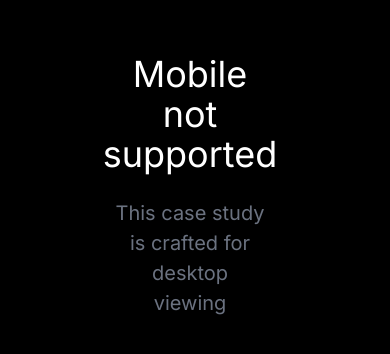
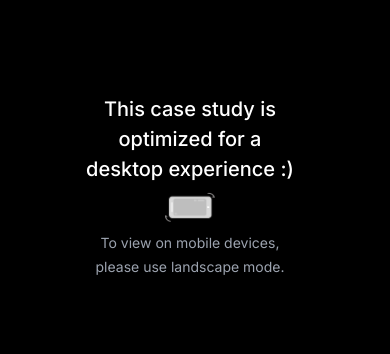
Before and after one commit to modusops/cursor-portfolio-2025, a Next.js app: page /project-lighten-design in a window 390 px wide. Shown: the part 236-590 px from the top of the page. Built offline with nearby package versions, Linux system fonts and the light colour scheme.

Commit message:
Update mobile design for case study pages
- Refine mobile view with improved layout and messaging
- Add mobile.png icon for better visual communication
- Update text to match Figma design specifications
- Improve user experience for mobile visitors

```diff
--- a/app/components/CaseStudyWrapper.tsx
+++ b/app/components/CaseStudyWrapper.tsx
@@ -1,6 +1,7 @@
 'use client';
 
 import { useEffect, useState } from 'react';
+import Image from 'next/image';
 
 interface CaseStudyWrapperProps {
   children: React.ReactNode;
@@ -30,18 +31,24 @@ export function CaseStudyWrapper({ children }: CaseStudyWrapperProps) {
 
   if (isMobile) {
     return (
-      <div className="min-h-screen bg-white dark:bg-black flex items-center justify-center px-16 transition-colors duration-200">
-        <div className="grid grid-cols-5 gap-0 w-full max-w-md">
-          <div className="col-span-1"></div>
-          <div className="col-span-3 flex flex-col gap-6 items-center text-center">
-            <h1 className="text-[36px] leading-[40px] font-normal font-sans text-black dark:text-white transition-colors duration-200">
-              Mobile not supported
-            </h1>
-            <p className="text-[20px] leading-[30px] font-normal font-sans text-gray-400 dark:text-gray-500 transition-colors duration-200">
-              This case study is crafted for desktop viewing
+      <div className="min-h-screen bg-white dark:bg-black flex items-center justify-center px-16 py-0 transition-colors duration-200">
+        <div className="flex flex-col gap-6 items-center justify-center max-w-[217px]">
+          <div className="flex flex-col gap-2 items-center text-center">
+            <p className="text-[20px] leading-[30px] font-medium font-sans text-black dark:text-white transition-colors duration-200">
+              This case study is optimized for a desktop experience :)
+            </p>
+            <div className="relative w-[50px] h-[31px]">
+              <Image
+                src="/mobile.png"
+                alt="Mobile device icon"
+                fill
+                className="object-contain"
+              />
+            </div>
+            <p className="text-[14px] leading-[24px] font-normal font-sans text-gray-500 dark:text-gray-400 transition-colors duration-200">
+              To view on mobile devices, please use landscape mode.
             </p>
           </div>
-          <div className="col-span-1"></div>
         </div>
       </div>
     );
```
Also changed, not shown: public/mobile.png (added).
